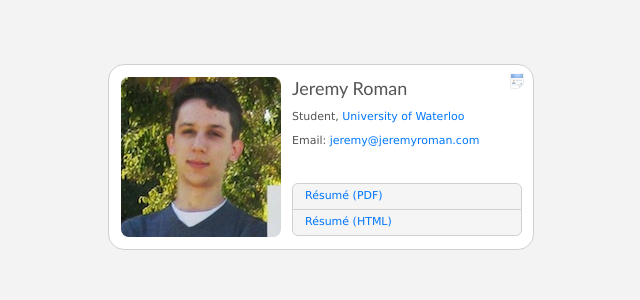
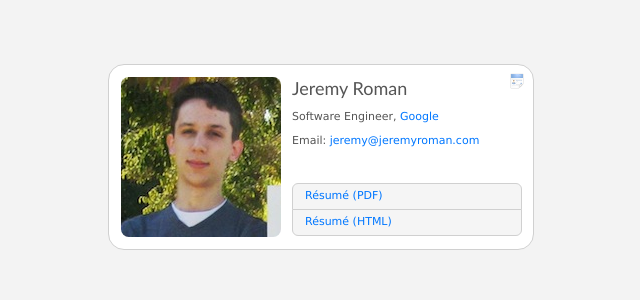
Before and after one commit to jeremyroman/www.jeremyroman.com, a Jekyll site: the page resume/index.html, which Jekyll copies as it is, in a window 1280 px wide. Shown: the top 300 px of the page, without its empty margins (319-959 px from the left). Built offline with Jekyll 4.4.1, drawn with Linux system fonts in a browser that asks for light colours; Markdown is read by kramdown in place of the engine named in the settings.

Commit message:
not a student anymore

```diff
--- a/resume/index.html
+++ b/resume/index.html
@@ -18,7 +18,7 @@
       <img class="photo" src="photo.jpg" title="Jeremy Roman" alt="[ Photo ]" />
 
       <h1 class="fn">Jeremy Roman</h1>
-      <p>Student, <a href="http://www.uwaterloo.ca">University of Waterloo</a></p>
+      <p>Software Engineer, <a href="https://www.google.ca/about/company/">Google</a></p>
       <script type="text/javascript">document.write('<p class="sub">Email: '+generateEmail("kcscnwAhfpfkzppkbl/apk")+'</p>')</script>
 
       <p class="files">
```
